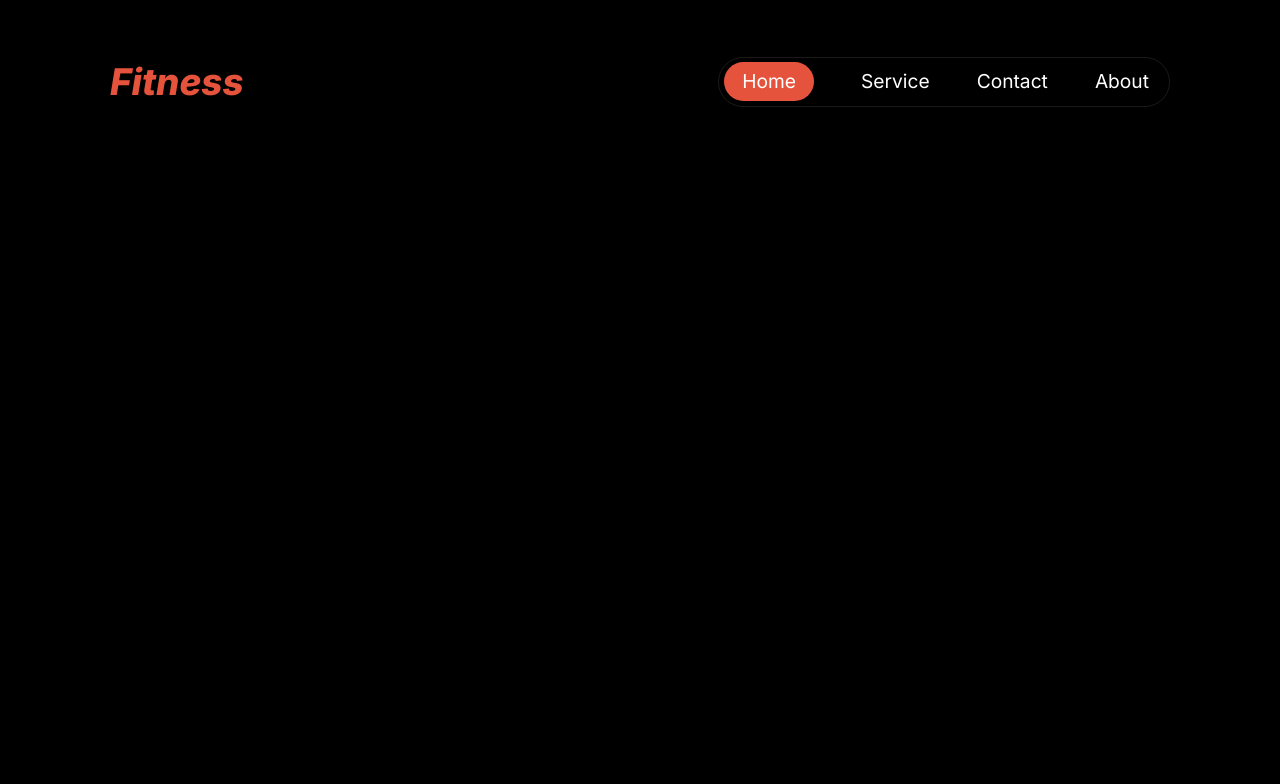
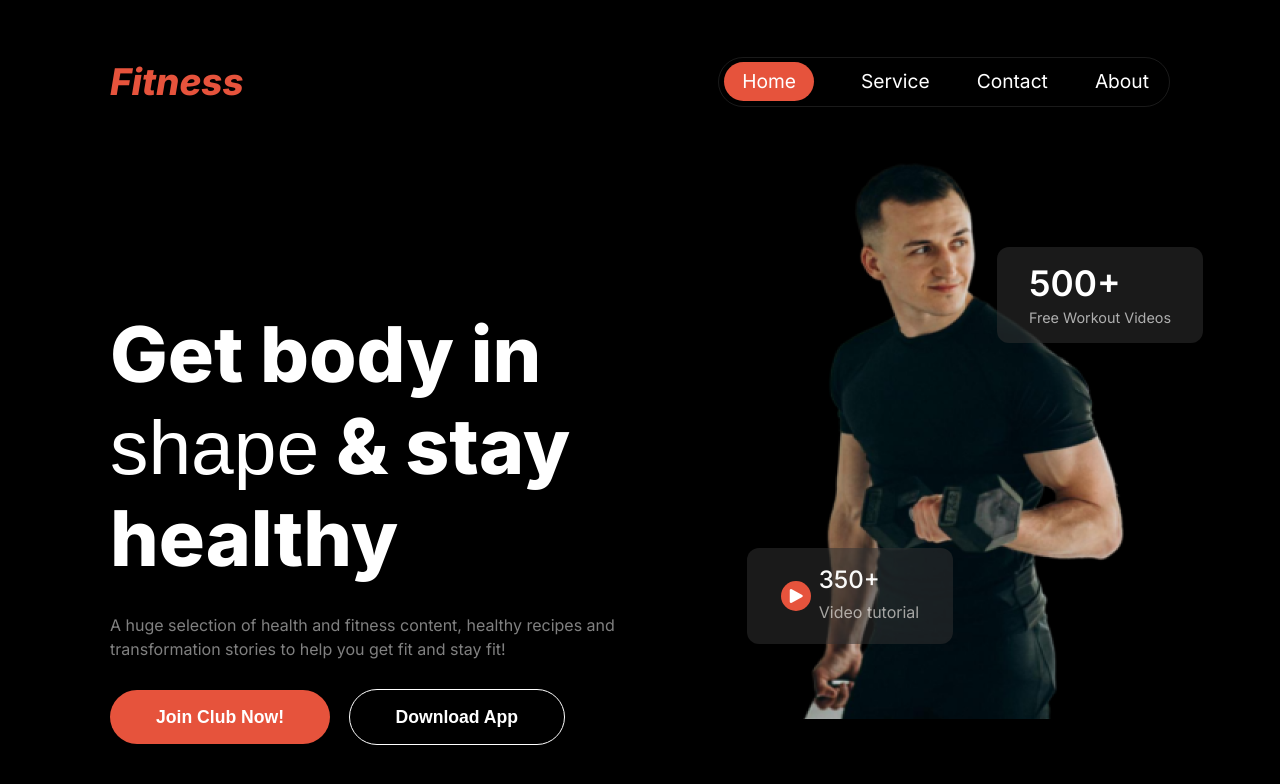
Before and after one commit to Abdullah572001/Re-Assignment-2, a plain HTML site: page index.html in a window 1280 px wide. Drawn offline with Linux system fonts and the light colour scheme; a web font is replaced by a local one.

Commit message:
addad the banner section

```diff
--- a/index.html
+++ b/index.html
@@ -1,14 +1,20 @@
 <!DOCTYPE html>
 <html lang="en">
+
 <head>
     <meta charset="UTF-8">
     <meta name="viewport" content="width=device-width, initial-scale=1.0">
     <title>Re-Assignment-2</title>
-    <link rel="stylesheet" href="https://cdnjs.cloudflare.com/ajax/libs/font-awesome/7.0.1/css/all.min.css" integrity="sha512-2SwdPD6INVrV/lHTZbO2nodKhrnDdJK9/kg2XD1r9uGqPo1cUbujc+IYdlYdEErWNu69gVcYgdxlmVmzTWnetw==" crossorigin="anonymous" referrerpolicy="no-referrer" />
+    <link rel="stylesheet" href="https://cdnjs.cloudflare.com/ajax/libs/font-awesome/7.0.1/css/all.min.css"
+        integrity="sha512-2SwdPD6INVrV/lHTZbO2nodKhrnDdJK9/kg2XD1r9uGqPo1cUbujc+IYdlYdEErWNu69gVcYgdxlmVmzTWnetw=="
+        crossorigin="anonymous" referrerpolicy="no-referrer" />
     <link rel="stylesheet" href="./styles/style.css">
 </head>
+
 <body>
     <header class="max-width">
+
+        <!-- navbar section start -->
         <nav>
             <h2><i>Fitness</i></h2>
             <ul class="none-mobile">
@@ -19,10 +25,40 @@
             </ul>
             <span class="none-pc hamburgur"><i class="fa-solid fa-bars"></i></span>
         </nav>
+        <!-- navbar section end -->
+
+        <!-- banner section start -->
+        <section class="banner">
+            <div class="banner-text">
+                <h2>Get body in <span class="miama">shape</span> & stay healthy</h2>
+                <p>A huge selection of health and fitness content, healthy recipes and transformation stories to help
+                    you get fit and stay fit!</p>
+                <button class="btn">Join Club Now!</button>
+                <button class="btn btn-2">Download App</button>
+            </div>
+            <div class="banner-img">
+                <img src="./images/Images 2.png" alt="">
+                <div class="video-play">
+                    <div class="video-play-icon"><span class="w"><i class="fa-solid fa-play"></i></span></div>
+                    <div class="video-play-text">
+                        <h2>350+</h2>
+                        <p>Video tutorial</p>
+                    </div>
+                </div>
+                <div class="video-count">
+                    <div>
+                        <h2>500+</h2>
+                        <p>Free Workout Videos</p>
+                    </div>
+                </div>
+            </div>
+        </section>
+        <!-- banner section end -->
     </header>
 
     <main></main>
 
     <footer></footer>
 </body>
+
 </html>
--- a/styles/style.css
+++ b/styles/style.css
@@ -21,6 +21,17 @@ body {
 }
 .none-pc {
     display: none;
+}
+.btn {
+    background-color: #E6533C;
+    color: #FFFFFF;
+    font-size: 1.1rem;
+    font-weight: 600;
+    line-height: 22px;
+    padding: 16px 46px;
+    border: none;
+    border-radius: 42px;
+    cursor: pointer;
 }
 /* shared styles end */
 
@@ -70,6 +81,106 @@ nav ul li a {
 }
 /* navbar styles end */
 
+/* banner section styles start */
+.banner {
+    display: flex;
+    gap: 167px;
+    align-items: center;
+    margin-bottom: 30px;
+}
+.banner-text h2 {
+    max-width: 520px;
+    color: #FFFFFF;
+    font-size: 4.8rem;
+    font-weight: 800;
+    line-height: 120%;
+    margin-bottom: 28px;
+}
+.banner-text h2 span {
+    font-weight: 400;
+}
+.banner-text p {
+    max-width: 520px;
+    color: rgba(255, 255, 255, 0.5);
+    font-size: 1rem;
+    font-weight: 400;
+    line-height: 24px;
+    margin-bottom: 28px;
+}
+.btn-2 {
+    background-color: transparent;
+    border: 1px solid #FFFFFF;
+    margin-left: 14px;
+}
+
+.banner-image img {
+}
+.video-play {
+    width: 206px;
+    height: 96px;
+    background: rgba(48, 48, 48, 0.54);
+    border-radius: 12px;
+    display: flex;
+    justify-content: center;
+    align-items: center;
+    cursor: pointer;
+    position: relative;
+    top: -175px;
+    left: -50px;
+    /* margin-top: -175px; */
+}
+.video-play-icon {
+    border-radius: 50%;
+    background-color: #E6533C;
+    padding: 5px;
+    margin-right: 8px;
+}
+.video-play-text h2 {
+    color: rgba(250, 250, 249, 1);
+    font-size: 1.5rem;
+    font-weight: 500;
+    line-height: 24px;
+    margin-bottom: 8px;
+}
+.video-play-text p {
+    color: rgba(239, 237, 232, 0.65);
+    font-size: 1rem;
+    font-weight: 400;
+    line-height: 24px;
+}
+
+.video-count {
+    width: 206px;
+    height: 96px;
+    background: rgba(48, 48, 48, 0.54);
+    border-radius: 12px;
+    display: flex;
+    justify-content: center;
+    align-items: center;
+    position: relative;
+    top: -572px;
+    left: 200px;
+}
+.video-count h2 {
+    color: #FFFFFF;
+    font-size: 2.2rem;
+    font-weight: 600;
+    line-height: 40px;
+    margin-bottom: 5px;
+}
+.video-count p {
+    color: rgba(255, 255, 255, 0.65);
+    font-size: 0.9rem;
+    font-weight: 400;
+    line-height: 20px;
+}
+.w {
+    color: #FFFFFF;
+}
+/* banner section styles end */
+
+
+/* mobile section styles start */
 @media screen  and (max-width: 567px) {
     body {
         padding: 0 15px;
@@ -81,5 +192,19 @@ nav ul li a {
         display: block;
         color: #FFFFFF;
     }
+    .banner {
+        flex-direction: column;
+    }
+    .video-play {
+        left: -30px;
+    }
+    .video-count {
+        left: 170px;
+    }
+    .btn-2 {
+        margin-left: 0;
+        margin-top: 14px;
+    }
 
 }
+/* mobile section styles end */
```
